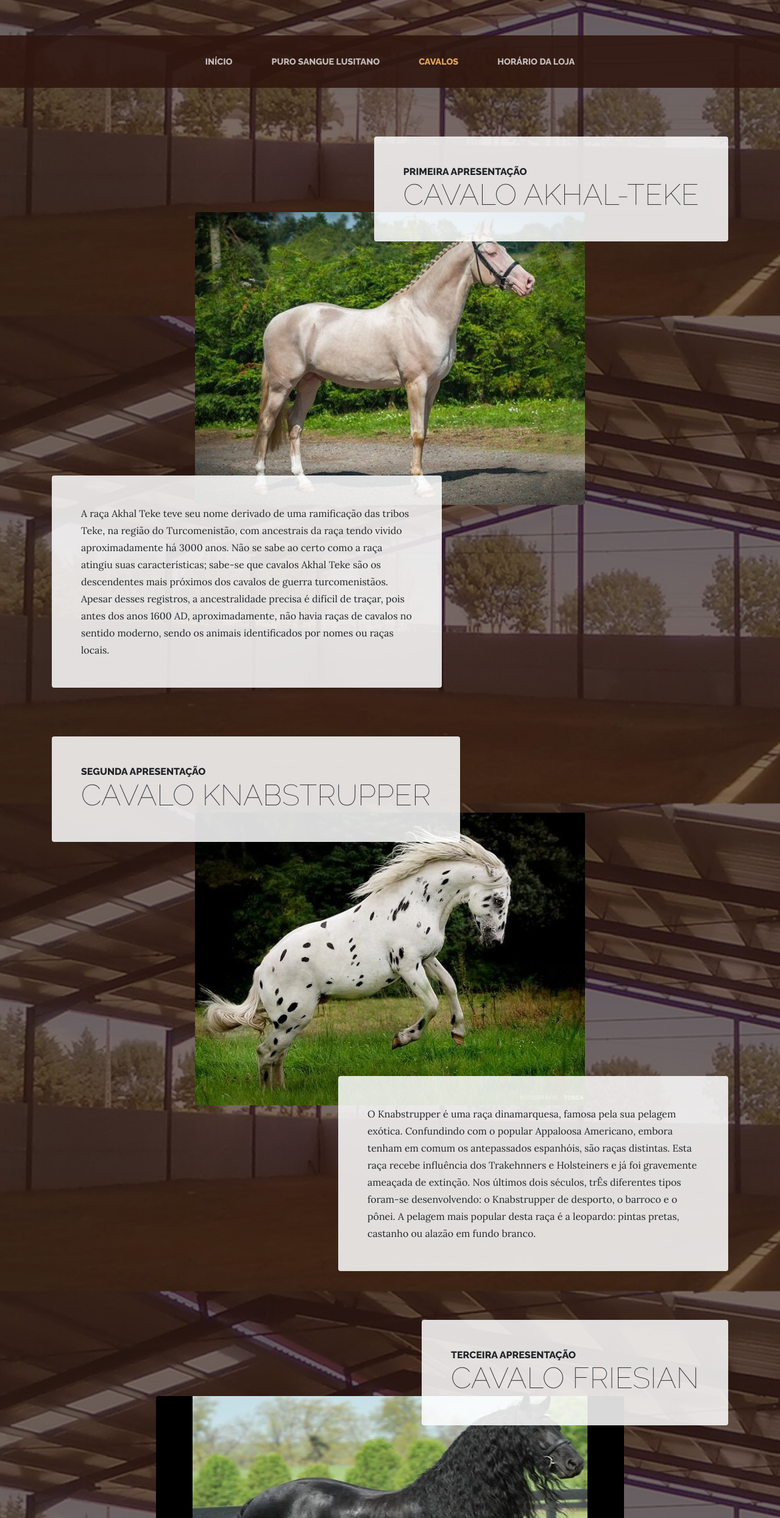
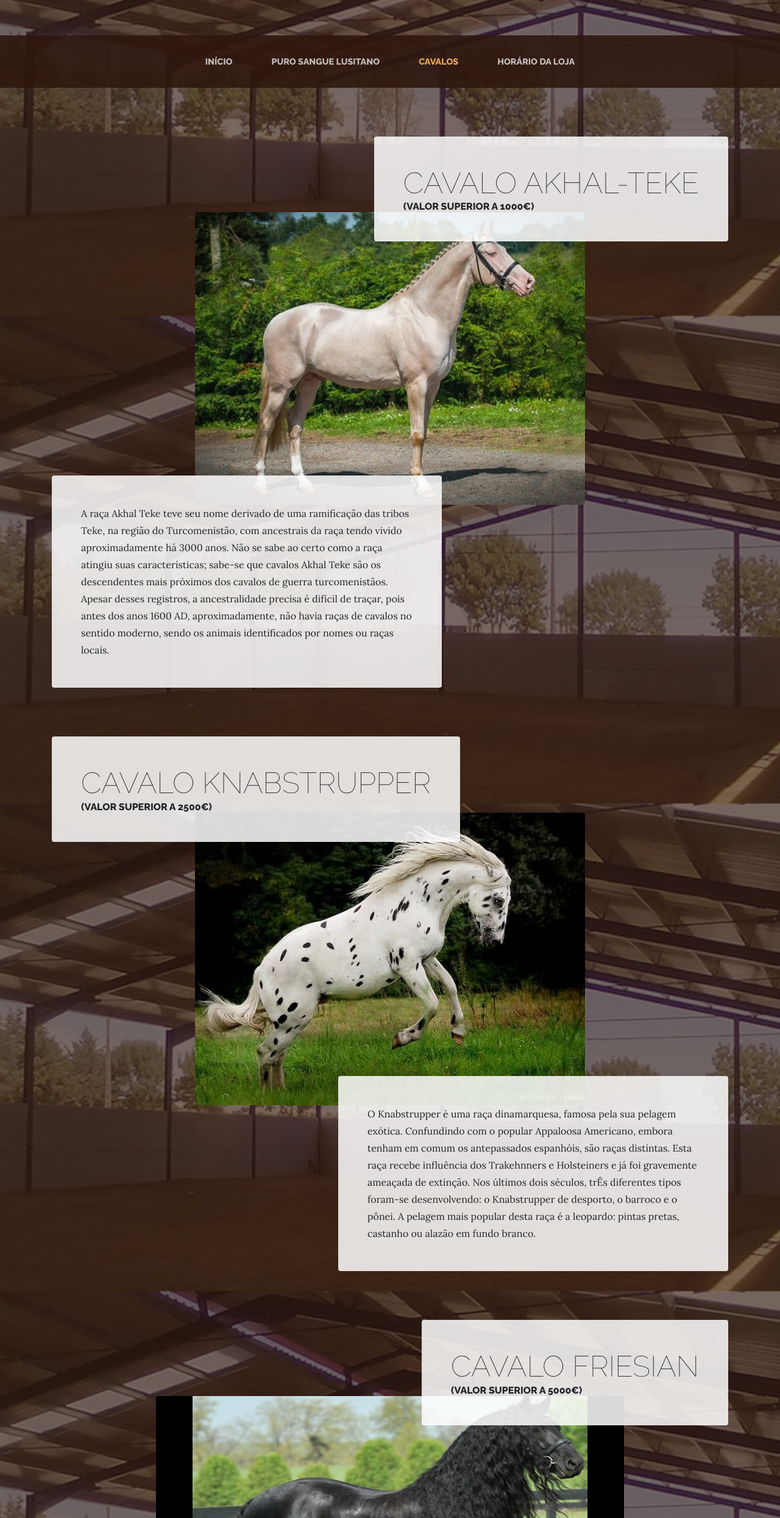
Before and after one commit to Americo21254/Racas-Equestres, a website: page cavalos.html in a window 1280 px wide. Shown: the part 282-2772 px from the top of the page at 61% size. Drawn offline with Linux system fonts and the light colour scheme.

Commit message:
Alteração 6

```diff
--- a/cavalos.html
+++ b/cavalos.html
@@ -63,8 +63,8 @@
         <div class="product-item-title d-flex">
           <div class="bg-faded p-5 d-flex ml-auto rounded">
             <h2 class="section-heading mb-0">
-              <span class="section-heading-upper">Primeira apresentação</span>
-              <span class="section-heading-lower">Cavalo Akhal-Teke</span>
+              <span class="section-heading-lower">Cavalo Akhal-Teke </span>
+              <span class="section-heading-upper">(valor superior a 1000€)</span>
             </h2>
           </div>
         </div>
@@ -84,8 +84,8 @@
         <div class="product-item-title d-flex">
           <div class="bg-faded p-5 d-flex mr-auto rounded">
             <h2 class="section-heading mb-0">
-              <span class="section-heading-upper">Segunda apresentação</span>
-              <span class="section-heading-lower">Cavalo Knabstrupper</span>
+              <span class="section-heading-lower">Cavalo Knabstrupper </span>
+              <span class="section-heading-upper">(valor superior a 2500€)</span>
             </h2>
           </div>
         </div>
@@ -105,8 +105,8 @@
         <div class="product-item-title d-flex">
           <div class="bg-faded p-5 d-flex ml-auto rounded">
             <h2 class="section-heading mb-0">
-              <span class="section-heading-upper">Terceira apresentação</span>
-              <span class="section-heading-lower">Cavalo Friesian</span>
+              <span class="section-heading-lower">Cavalo Friesian </span>
+              <span class="section-heading-upper">(valor superior a 5000€)</span>
             </h2>
           </div>
         </div>
```
Also changed, not shown: venda.html (+2 -1 lines).
